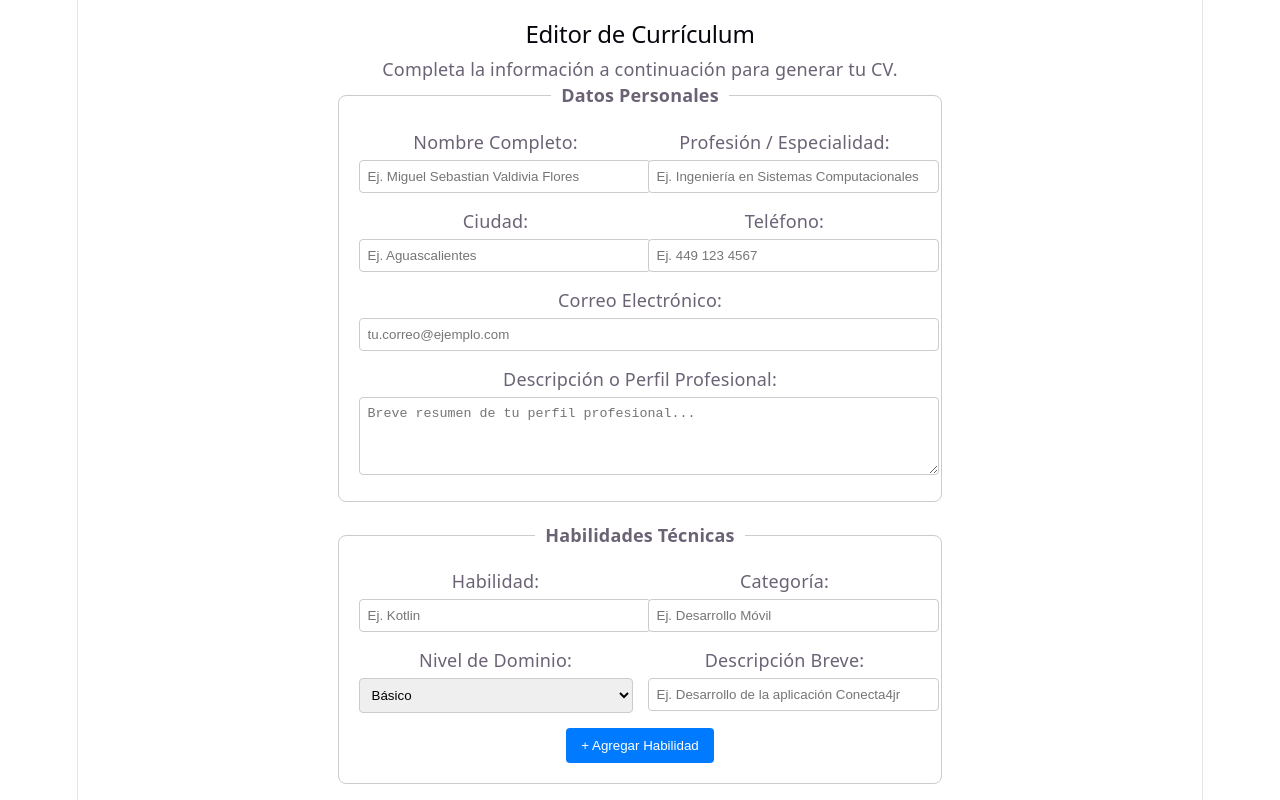
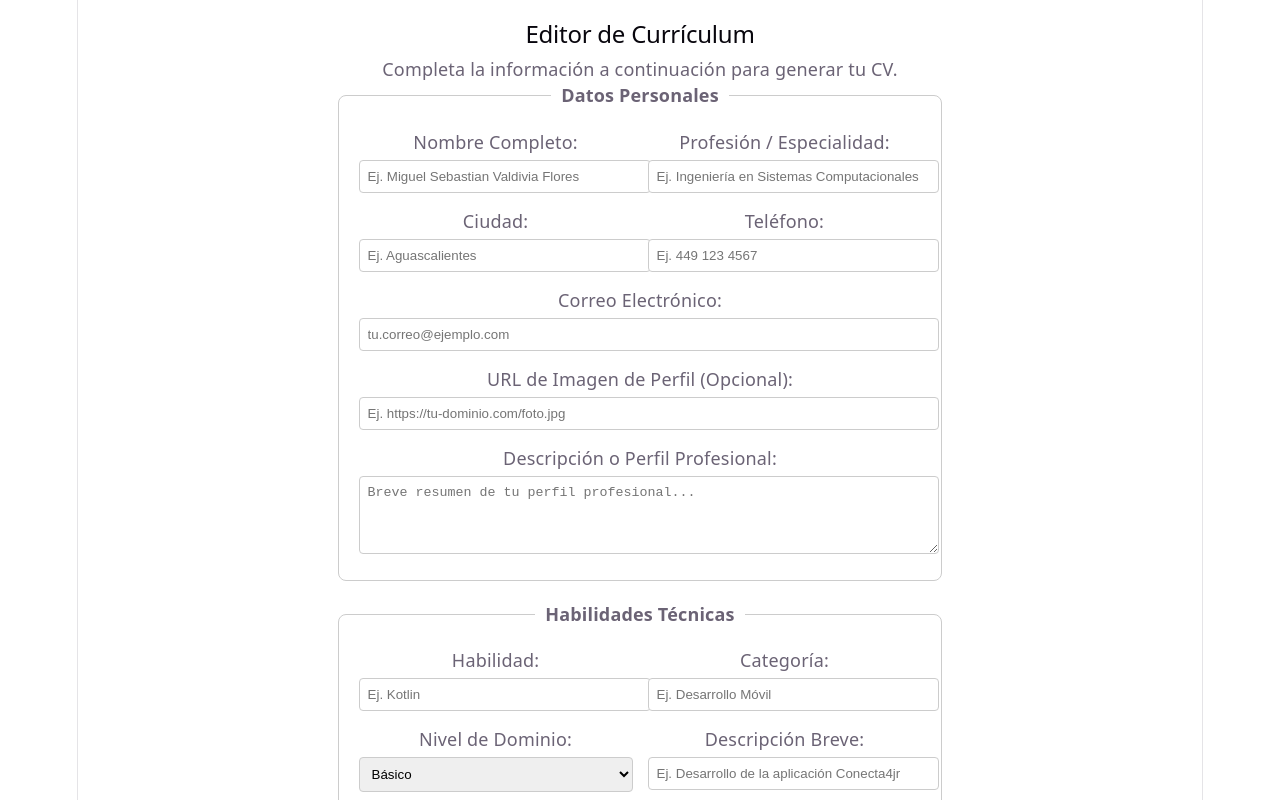
Before and after one commit to AiltonHrdz/ProyectoFinal, a React (Vite) app: page /editor in a window 1280 px wide. Shown: the top 800 px of the page. Built offline with nearby package versions, Linux system fonts and the light colour scheme.

Commit message:
feat: integracion de imagen de perfil en editor y previsualizacion

```diff
--- a/src/components/PersonalForm.jsx
+++ b/src/components/PersonalForm.jsx
@@ -80,6 +80,19 @@ export default function PersonalForm() {
           />
         </div>
 
+        {/* Nuevo campo para la URL de la imagen de perfil */}
+        <div style={{ gridColumn: '1 / -1' }}>
+          <label style={{ display: 'block', marginBottom: '5px' }}>URL de Imagen de Perfil (Opcional):</label>
+          <input
+            type="url"
+            name="profileImage"
+            value={cvData.personalData.profileImage}
+            onChange={handleChange}
+            placeholder="Ej. https://tu-dominio.com/foto.jpg"
+            style={{ width: '100%', padding: '8px', borderRadius: '4px', border: '1px solid #ccc' }}
+          />
+        </div>
+
         <div style={{ gridColumn: '1 / -1' }}>
           <label style={{ display: 'block', marginBottom: '5px' }}>Descripción o Perfil Profesional:</label>
           <textarea
--- a/src/pages/Preview.jsx
+++ b/src/pages/Preview.jsx
@@ -34,13 +34,23 @@ export default function Preview() {
 
       <div id="cv-preview-container" style={{ border: '1px solid #eaeaea', borderRadius: '8px', padding: '40px', boxShadow: '0 4px 6px rgba(0,0,0,0.1)' }}>
 
-        <header style={{ borderBottom: '2px solid #333', paddingBottom: '20px', marginBottom: '20px' }}>
+        {/* Cabecera actualizada que incluye la imagen de perfil redonda al lado del nombre */}
+        <header style={{ borderBottom: '2px solid #333', paddingBottom: '20px', marginBottom: '20px', display: 'flex', alignItems: 'center', gap: '25px' }}>
+          {personalData.profileImage && (
+            <img
+              src={personalData.profileImage}
+              alt="Foto de perfil"
+              style={{ width: '120px', height: '120px', borderRadius: '50%', objectFit: 'cover', border: '2px solid #eaeaea' }}
+            />
+          )}
+          <div>
             <h1 style={{ margin: '0 0 5px 0', fontSize: '32px', color: '#2c3e50' }}>
               {personalData.fullName || 'Tu Nombre Completo'}
             </h1>
             <h2 style={{ margin: '0', fontSize: '20px', color: '#7f8c8d', fontWeight: 'normal' }}>
               {personalData.profession || 'Tu Profesión o Especialidad'}
             </h2>
+          </div>
         </header>
 
         <div style={{ display: 'grid', gridTemplateColumns: '1fr 2fr', gap: '40px' }}>
```
Lines whose indentation alone changed are shown as unchanged.
